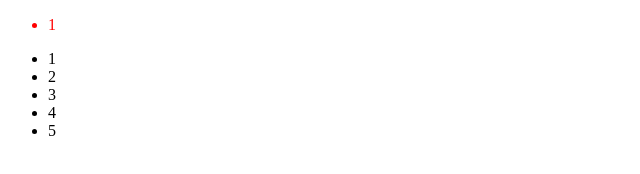
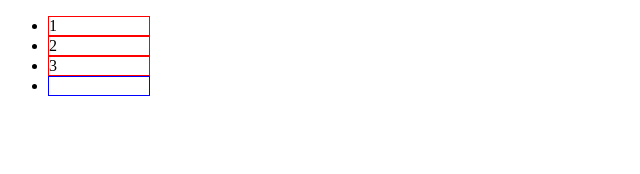
Before and after one commit to ParinovYT/web_design, a plain HTML site: page index.html in a window 1280 px wide. Shown: the whole page, without its empty margins (0-640 px from the left). Drawn offline with Linux system fonts and the light colour scheme.

Commit message:
Выборка по позиции элементов на CSS 9

```diff
--- a/index.html
+++ b/index.html
@@ -8,13 +8,9 @@
 	<body>
 		<ul>
 			<li>1</li>
-		</ul>
-		<ul>
-			<li>1</li>
 			<li>2</li>
 			<li>3</li>
-			<li>4</li>
-			<li>5</li>
+			<li></li>
 		</ul>
 	</body>
 </html>
--- a/styles.css
+++ b/styles.css
@@ -1,3 +1,8 @@
-li:only-child {
-    color: red;
+li {
+	border: 1px solid red;
+	width: 100px;
 }
+li:empty {
+	border: 1px solid blue;
+	width: 100px;
+}
```
